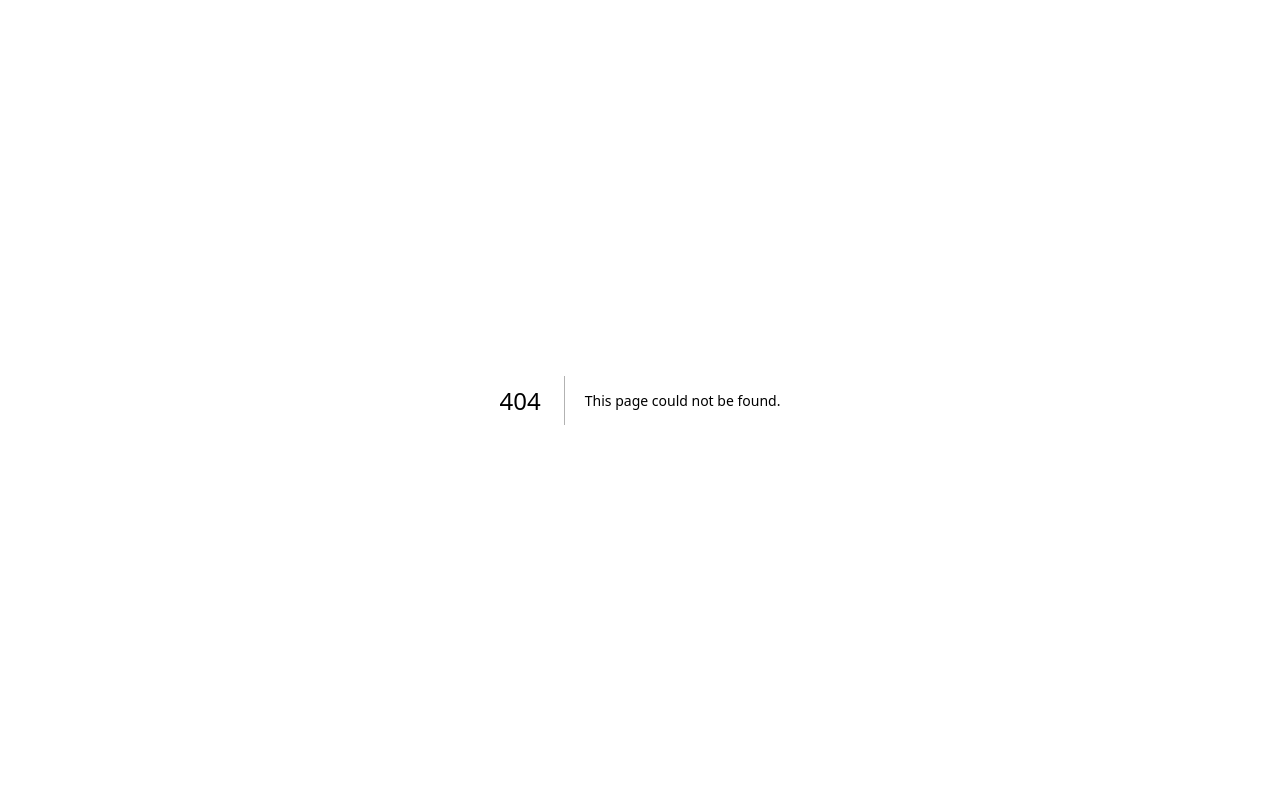
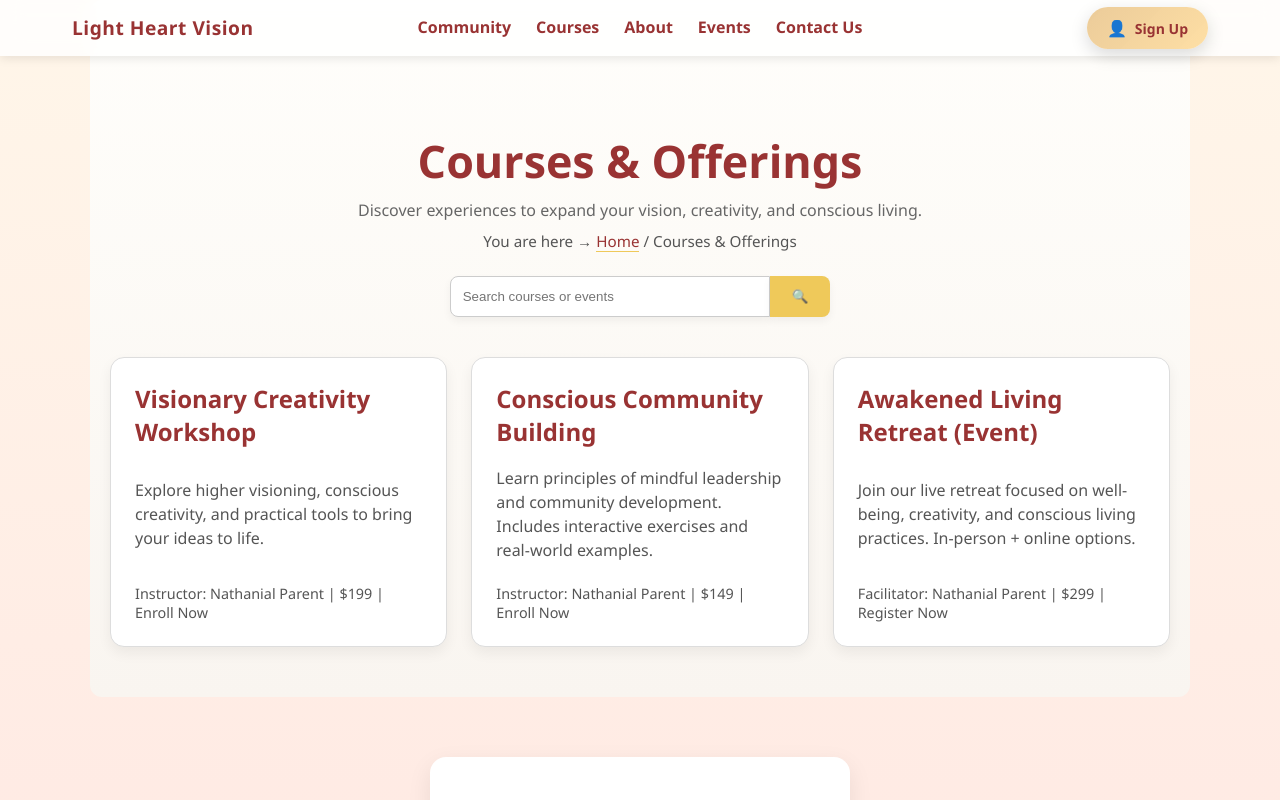
Before and after one commit to josiahbasilio/Light-Heart-Vision, a Next.js app in the folder light-heart-vision/: page /courses in a window 1280 px wide. Before the commit this address had no page. Shown: the top 800 px of the page. Built offline with nearby package versions, Linux system fonts and the light colour scheme.

Commit message:
Added Courses and Offerings Page

```diff
--- /dev/null
+++ b/light-heart-vision/src/app/courses/courses.css
@@ -0,0 +1,177 @@
+/* Courses Page Styles */
+
+.courses-main {
+  padding: 100px 20px 50px;
+  max-width: 1100px;
+  margin: 0 auto;
+  animation: fadeIn 1s ease-in-out;
+  background: linear-gradient(to bottom, #fffefb, #f9f5f0);
+  border-radius: 12px;
+}
+
+@keyframes fadeIn {
+  from {
+    opacity: 0;
+    transform: translateY(20px);
+  }
+  to {
+    opacity: 1;
+    transform: translateY(0);
+  }
+}
+
+.courses-header {
+  text-align: center;
+  margin-bottom: 10px;
+}
+
+.courses-header h1 {
+  font-size: 2.8rem;
+  color: #993333;
+  margin-bottom: 8px;
+}
+
+.courses-header::after {
+  content: "Discover experiences to expand your vision, creativity, and conscious living.";
+  display: block;
+  font-size: 1rem;
+  color: #666;
+  margin-top: 5px;
+}
+
+/* Breadcrumb */
+.hub-breadcrumb {
+  text-align: center;
+  font-size: 0.95rem;
+  margin-bottom: 25px;
+  color: #555;
+}
+
+.hub-link {
+  color: #993333;
+  text-decoration: none;
+  border-bottom: 1px solid #efc95a;
+  transition: color 0.3s, border-bottom 0.3s;
+}
+
+.hub-link:hover {
+  color: #f4c542;
+  border-bottom: 2px solid #efc95a;
+}
+
+/* Search Bar */
+.hub-search-container {
+  display: flex;
+  justify-content: center;
+  margin-bottom: 40px;
+}
+
+.hub-search-container input {
+  padding: 12px;
+  border-radius: 8px 0 0 8px;
+  border: 1px solid #ccc;
+  width: 320px;
+  box-shadow: 0 4px 8px rgba(0, 0, 0, 0.05);
+  transition: box-shadow 0.3s ease;
+}
+
+.hub-search-container input:focus {
+  outline: none;
+  box-shadow: 0 6px 12px rgba(0, 0, 0, 0.1);
+}
+
+.hub-search-container button {
+  padding: 12px 22px;
+  border-radius: 0 8px 8px 0;
+  border: none;
+  background-color: #efc95a;
+  cursor: pointer;
+  font-weight: bold;
+  box-shadow: 0 4px 8px rgba(0, 0, 0, 0.05);
+  transition: background-color 0.3s, transform 0.2s;
+}
+
+.hub-search-container button:hover {
+  background-color: #f4c542;
+  transform: scale(1.05);
+}
+
+/* Course Listings */
+.courses-list {
+  display: grid;
+  grid-template-columns: repeat(auto-fit, minmax(300px, 1fr));
+  gap: 24px;
+}
+
+/* Course Card */
+.course-card {
+  background-color: #ffffff;
+  border: 1px solid #ddd;
+  padding: 24px;
+  border-radius: 14px;
+  box-shadow: 0 6px 14px rgba(0, 0, 0, 0.06);
+  transition: transform 0.3s, box-shadow 0.3s;
+  cursor: pointer;
+  display: flex;
+  flex-direction: column;
+  justify-content: space-between;
+}
+
+.course-card:hover {
+  transform: translateY(-6px);
+  box-shadow: 0 12px 24px rgba(0, 0, 0, 0.1);
+}
+
+.course-card h3 {
+  margin-top: 0;
+  color: #993333;
+  font-size: 1.5rem;
+  margin-bottom: 8px;
+}
+
+.course-card p {
+  margin: 10px 0;
+  color: #555;
+  line-height: 1.5;
+}
+
+/* Course Info Section */
+.course-info {
+  display: flex;
+  flex-direction: column;
+  margin-top: 12px;
+  font-size: 0.9rem;
+  color: #555;
+}
+
+.course-info .price-badge {
+  background-color: #f4c542;
+  color: #993333;
+  font-weight: bold;
+  display: inline-block;
+  padding: 6px 12px;
+  border-radius: 20px;
+  font-size: 0.85rem;
+  margin-bottom: 8px;
+}
+
+.course-info .instructor {
+  font-style: italic;
+  color: #777;
+}
+
+.course-info .enroll-btn {
+  margin-top: 10px;
+  padding: 10px 16px;
+  background-color: #993333;
+  color: #fff;
+  border-radius: 8px;
+  text-align: center;
+  text-decoration: none;
+  font-weight: bold;
+  transition: background-color 0.3s ease;
+}
+
+.course-info .enroll-btn:hover {
+  background-color: #bb5555;
+}
--- /dev/null
+++ b/light-heart-vision/src/app/courses/page.js
@@ -0,0 +1,76 @@
+"use client";
+import "./courses.css";
+import Link from "next/link";
+import Header from "@/components/Header";
+import Footer from "@/components/Footer";
+
+export default function Courses() {
+  return (
+    <>
+      {/* Include Header */}
+      <Header />
+
+      {/* ------- Main content ------- */}
+      <main className="courses-main">
+        <div className="courses-header">
+          <h1>Courses & Offerings</h1>
+        </div>
+
+        {/* Breadcrumb */}
+        <div className="hub-breadcrumb">
+          You are here →{" "}
+          <Link href="/" className="hub-link">
+            Home
+          </Link>{" "}
+          / Courses & Offerings
+        </div>
+
+        {/* Search Bar */}
+        <div className="hub-search-container">
+          <input type="text" placeholder="Search courses or events" />
+          <button>🔍</button>
+        </div>
+
+        {/* Course Listings */}
+        <div className="courses-list">
+          <div className="course-card">
+            <h3>Visionary Creativity Workshop</h3>
+            <p>
+              Explore higher visioning, conscious creativity, and practical
+              tools to bring your ideas to life.
+            </p>
+            <span className="course-info">
+              Instructor: Nathanial Parent | $199 | Enroll Now
+            </span>
+          </div>
+
+          <div className="course-card">
+            <h3>Conscious Community Building</h3>
+            <p>
+              Learn principles of mindful leadership and community development.
+              Includes interactive exercises and real-world examples.
+            </p>
+            <span className="course-info">
+              Instructor: Nathanial Parent | $149 | Enroll Now
+            </span>
+          </div>
+
+          <div className="course-card">
+            <h3>Awakened Living Retreat (Event)</h3>
+            <p>
+              Join our live retreat focused on well-being, creativity, and
+              conscious living practices. In-person + online options.
+            </p>
+            <span className="course-info">
+              Facilitator: Nathanial Parent | $299 | Register Now
+            </span>
+          </div>
+        </div>
+      </main>
+      {/* ------- Main content ------- */}
+
+      {/* Include Footer */}
+      <Footer />
+    </>
+  );
+}
--- a/light-heart-vision/src/components/Header.js
+++ b/light-heart-vision/src/components/Header.js
@@ -19,7 +19,7 @@ export default function Header() {
                 <a href="/hub">Community</a>
               </li>
               <li>
-                <a href="#courses">Courses</a>
+                <a href="/courses">Courses</a>
               </li>
               <li>
                 <a href="/aboutUs">About</a>
```
